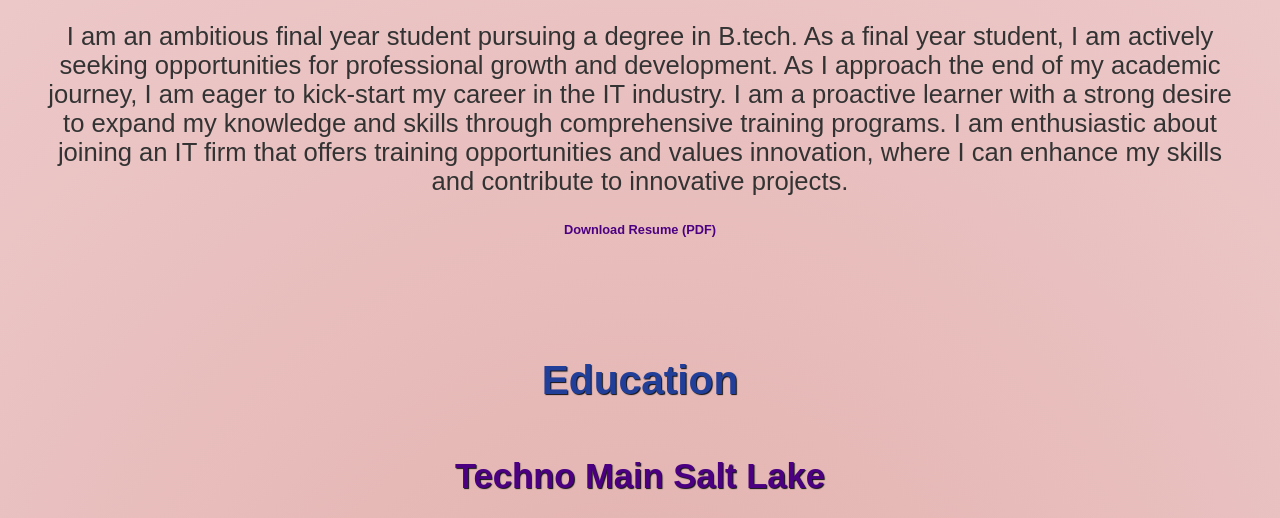
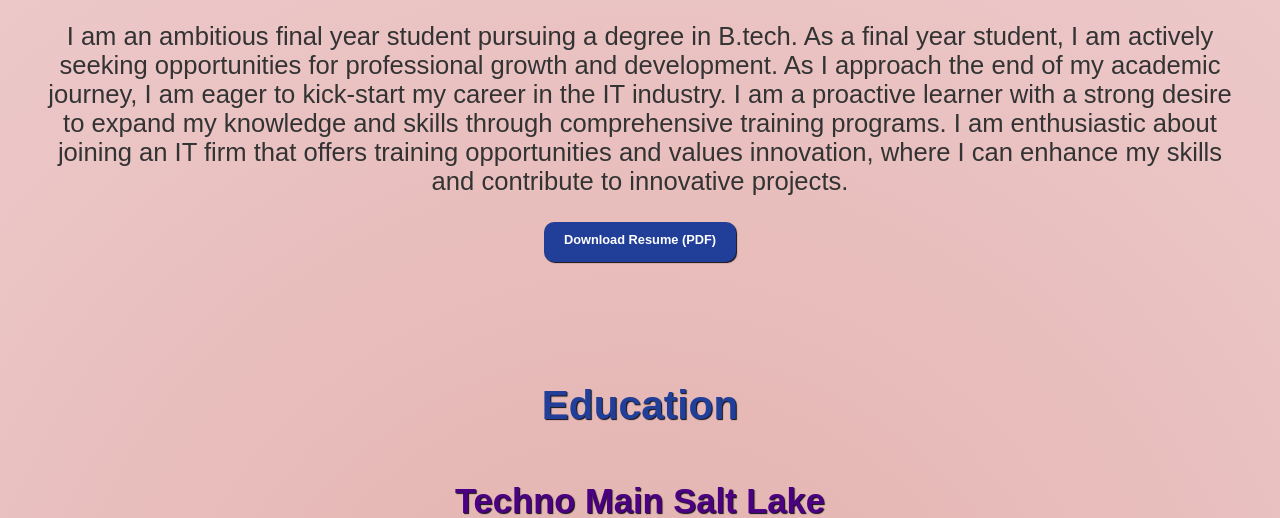
Before and after one commit to Sampurna710519/My-Portfolio, a plain HTML site: page index.html in a window 1280 px wide. Shown: the part 567-1085 px from the top of the page. Drawn offline with Linux system fonts and the light colour scheme.

Commit message:
Update style.css

```diff
--- a/style.css
+++ b/style.css
@@ -67,6 +67,21 @@ header {
 
 .portfolio_img {
   padding: 20px;
+}
+
+.download-link {
+  height: 20px;
+  display: inline-block;
+  padding: 10px 20px;
+  background-color: #213F99;
+  color: #fff;
+  /* text-decoration: none; */
+  border-radius: 10px;
+  box-shadow: 1px 1px 1px #100f11;
+}
+
+.download-link:hover {
+  background-color: #0056b3;
 }
 
 body {
```
